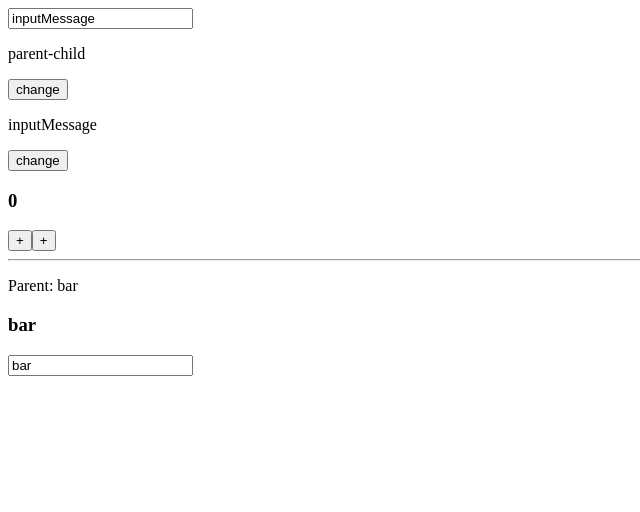
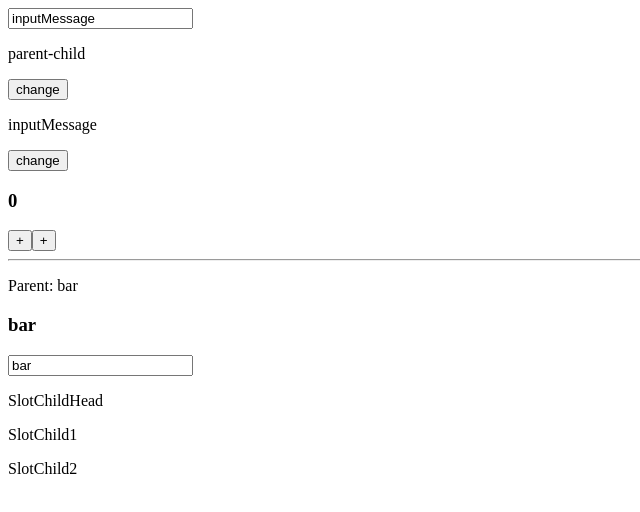
Before and after one commit to hxfsc/vue2webpack4, a Vue app: page / in a window 1280 px wide. Shown: the top 512 px of the page, without its empty margins (0-640 px from the left). Built offline with nearby package versions, Linux system fonts and the light colour scheme; the HTML template or start-up script is replaced by a standard one.

Commit message:
component slot

```diff
--- a/src/components/ParentChild/Parent.vue
+++ b/src/components/ParentChild/Parent.vue
@@ -17,6 +17,18 @@
 			<p>Parent: {{foo}} </p>
 			<CompAsync :foo.sync="foo" />
 		</div>
+
+		<div class="slot-child">
+			<SlotChild>
+				<p slot="head">SlotChildHead</p>
+				<p>SlotChild1</p>
+			</SlotChild>
+
+			<SlotChild>
+				<p>SlotChild2</p>
+			</SlotChild>
+
+		</div>
 	</div>
 </template>
 
@@ -24,6 +36,9 @@
 import Child from './Child.vue';
 import BtnCounter from "./BtnCounter.vue";
 import CompAsync from "./CompAsync.vue";
+import SlotChild from "./SlotChild.vue";
+
+
 export default {
 
 	data(){
@@ -37,7 +52,8 @@ export default {
 	components: {
 		Child: Child,
 		BtnCounter: BtnCounter,
-		CompAsync: CompAsync
+		CompAsync: CompAsync,
+		SlotChild: SlotChild
 	},
 
 	methods: {
--- /dev/null
+++ b/src/components/ParentChild/SlotChild.vue
@@ -0,0 +1,16 @@
+<template>
+<div>
+	<slot name="head"></slot>
+	<slot></slot>
+</div>
+</template>
+
+<script>
+export default {
+
+}
+</script>
+
+<style>
+
+</style>
```
